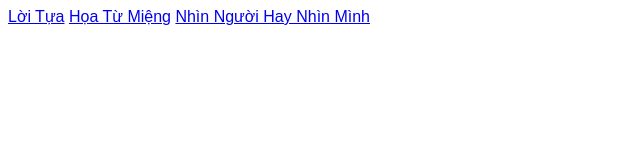
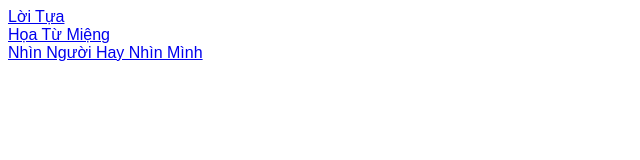
Before and after one commit to donggphuongg/thuvienphathoc, a plain HTML site: page khau-nghiep/index.html in a window 1280 px wide. Shown: the whole page, without its empty margins (0-640 px from the left). Drawn offline with Linux system fonts and the light colour scheme; files that its build step writes are made by us from their sources.

Commit message:
u2300 200723

```diff
--- a/khau-nghiep/index.html
+++ b/khau-nghiep/index.html
@@ -7,8 +7,8 @@
         <link rel="icon" type="image/x-icon" href="./imgs/icon.svg">
     </head>
     <body>
-        <a href="./00-loi-tua.html">Lời Tựa</a>
-        <a href="./01-hoa-tu-mieng.html">Họa Từ Miệng</a>
-        <a href="./02-nhin-nguoi-hay-nhin-minh.html">Nhìn Người Hay Nhìn Mình</a>
+        <a href="./00-loi-tua.html">Lời Tựa</a><br>
+        <a href="./01-hoa-tu-mieng.html">Họa Từ Miệng</a><br>
+        <a href="./02-nhin-nguoi-hay-nhin-minh.html">Nhìn Người Hay Nhìn Mình</a><br>
     </body>
 </html>
```
